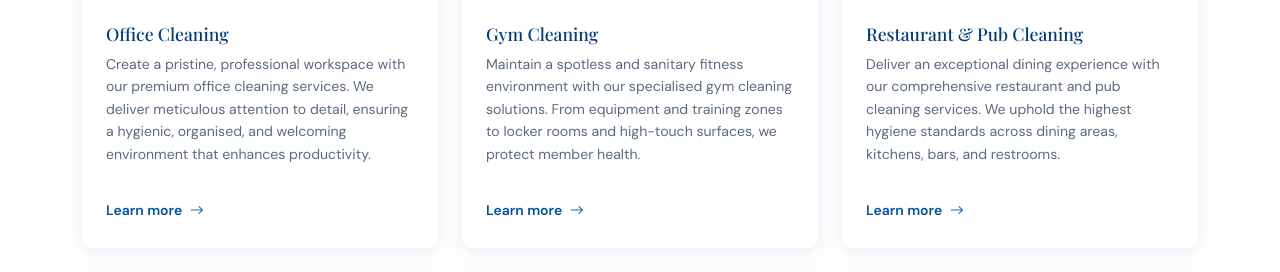
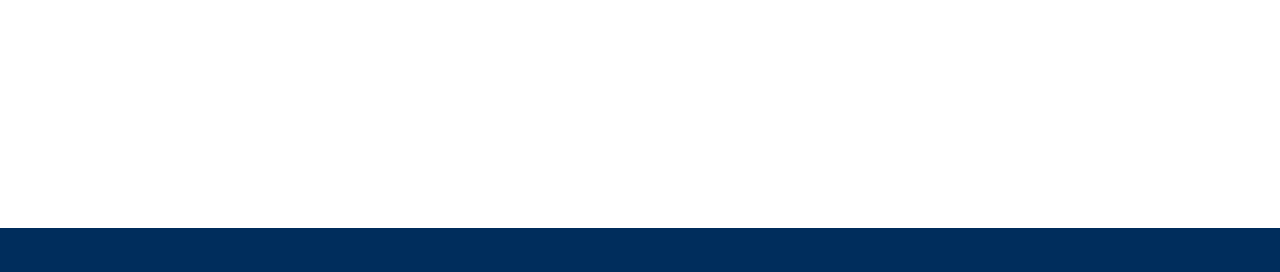
Before and after one commit to GiriPurushotam/meridian, a PHP site: page /services.php in a window 1280 px wide. Shown: the part 572-844 px from the top of the page. After the commit the page ends 800 px from the top, so only its background shows below. Run offline with PHP 8.4, Linux system fonts and the light colour scheme.

Commit message:
feat: wire index.php to database via repositories
- Pull banners, services, settings from DB via repository classes
- Inject staffPhotos from settings table into why-choose-us.php
- Remove hardcoded fallback arrays from hero.php and services.php
- index.php is now a clean orchestrator with zero SQL

```diff
--- a/src/templates/sections/services.php
+++ b/src/templates/sections/services.php
@@ -1,60 +1,7 @@
 <?php
 
 if (empty($services)) {
-    $services = [
-        [
-            'title'        => 'Office Cleaning',
-            'slug'         => 'office',
-            'description'  => 'Create a pristine, professional workspace with our premium office cleaning services. We deliver meticulous attention to detail, ensuring a hygienic, organised, and welcoming environment that enhances productivity.',
-            'image'        => 'service-banner2.png',
-            'icon'         => 'bi-building',
-        ],
-
-        [
-            'title'        => 'Gym Cleaning',
-            'slug'         => 'gym',
-            'description'  => 'Maintain a spotless and sanitary fitness environment with our specialised gym cleaning solutions. From equipment and training zones to locker rooms and high-touch surfaces, we protect member health.',
-
-            'image'        => 'service-gym.png',
-            'icon'         => 'bi-bicycle',
-        ],
-
-        [
-            'title'       => 'Restaurant &amp; Pub Cleaning',
-            'slug'        => 'restaurant',
-            'description' => 'Deliver an exceptional dining experience with our comprehensive restaurant and pub cleaning services. We uphold the highest hygiene standards across dining areas, kitchens, bars, and restrooms.',
-            'image'       => 'service-pubs.png',
-            'icon'        => 'bi-cup-hot',
-        ],
-        [
-            'title'       => 'School &amp; Childcare Cleaning',
-            'slug'        => 'school',
-            'description' => 'Provide children and educators with a safe, healthy learning environment. We use child-safe practices to maintain spotless classrooms, play areas, and facilities where wellbeing comes first.',
-            'image'       => 'service-childcares.png',
-            'icon'        => 'bi-mortarboard',
-        ],
-        [
-            'title'       => 'Retail Store Cleaning',
-            'slug'        => 'retail',
-            'description' => 'Enhance your customers\' shopping experience with beautifully maintained retail spaces. Our expert cleaning keeps floors gleaming, displays dust-free, and stores fresh and inviting.',
-            'image'       => 'service-retail.png',
-            'icon'        => 'bi-shop',
-        ],
-        [
-            'title'       => 'Public Area Cleaning',
-            'slug'        => 'public',
-            'description' => 'Make strong first impressions with professionally maintained public spaces. We ensure lobbies, corridors, and shared facilities remain immaculate, hygienic, and welcoming.',
-            'image'       => 'service-public.png',
-            'icon'        => 'bi-people',
-        ],
-        [
-            'title'       => 'Other Services',
-            'slug'        => 'other',
-            'description' => 'Need something specific? We provide tailored commercial and industrial cleaning solutions designed around your unique requirements, schedules, and compliance needs.',
-            'image'       => 'service-final.png',
-            'icon'        => 'bi-stars',
-        ],
-    ];
+    return;
 }
 
 ?>
```
Also changed, not shown: src/public/index.php (+19 -1 lines), src/templates/sections/hero.php (+1 -22 lines), src/templates/sections/why-choose-us.php (+13 -15 lines).
